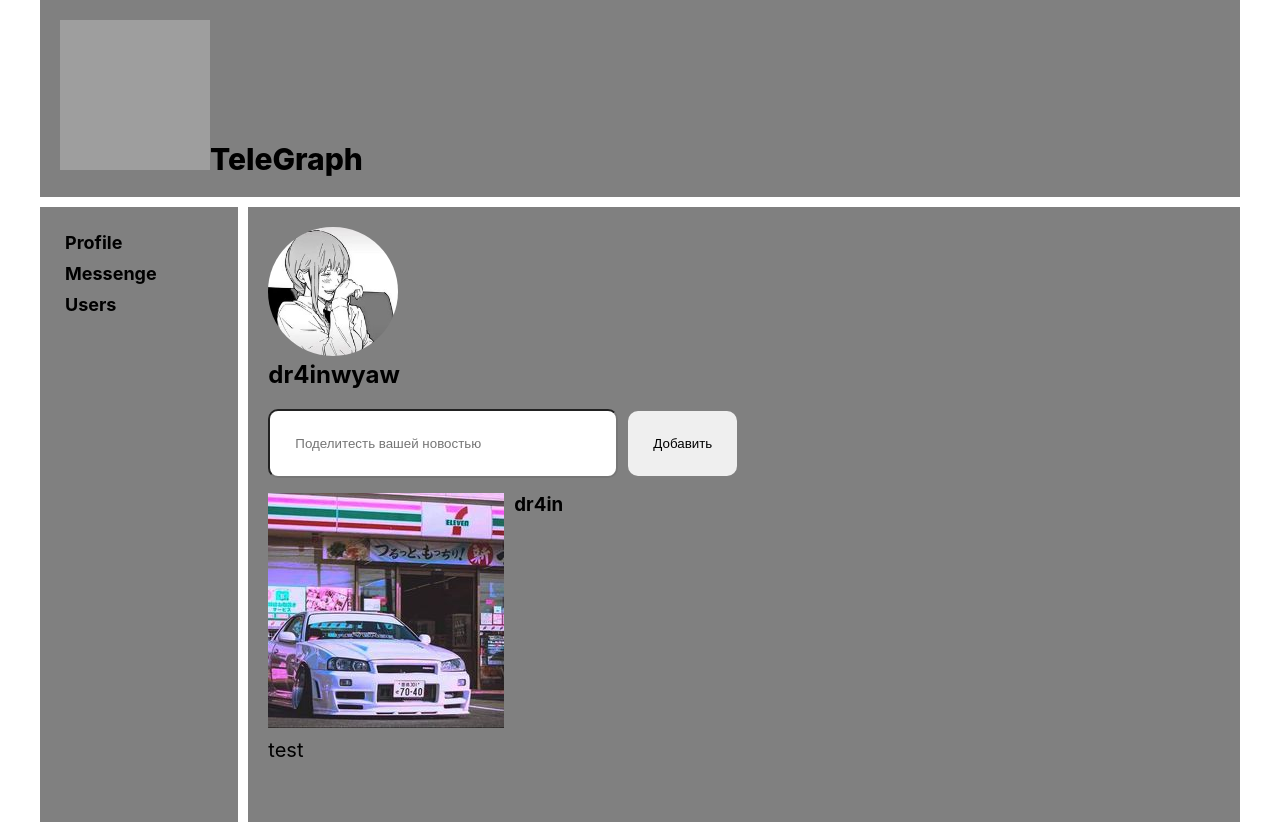
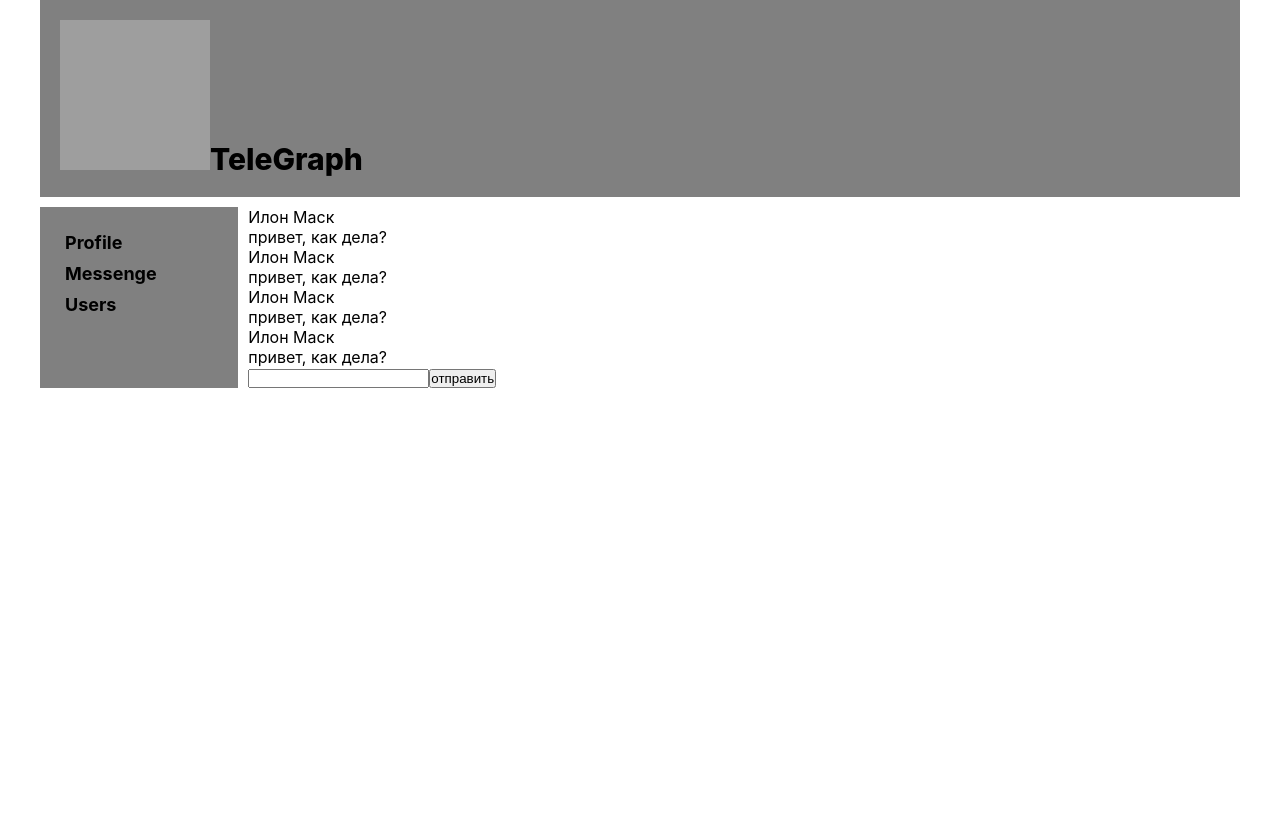
Before and after one commit to dr4inwyaw/telegraph, a React (Create React App) app: page /dialogs in a window 1280 px wide. After the commit the page ends 800 px from the top, so only its background shows below. Built offline with nearby package versions, Linux system fonts and the light colour scheme; grey boxes are pictures that could not be loaded.

Commit message:
massange

```diff
--- a/package.json
+++ b/package.json
@@ -8,6 +8,7 @@
     "@testing-library/user-event": "^13.5.0",
     "react": "^18.2.0",
     "react-dom": "^18.2.0",
+    "react-router-dom": "^5.2.0",
     "react-scripts": "5.0.1",
     "web-vitals": "^2.1.4"
   },
--- a/src/App.js
+++ b/src/App.js
@@ -2,12 +2,20 @@ import './App.css';
 import Header from './components/header/Header.jsx';
 import Navbar from './components/navbar/Navbar.jsx';
 import Contant from './components/contant/Contant.jsx';
+import Dialog from './components/dialogs/Dialog.jsx';
+import {BrowserRouter, Switch, Route} from 'react-router-dom'
 function App() {
   return (
     <div className="wrap">
+      <BrowserRouter>
       <Header/>
       <Navbar/>
-      <Contant/>
+      <Switch>
+        <Route exact path='/' component={Contant}/>
+        <Route exact path='/contant' component={Contant}/>
+        <Route exact path='/dialogs' component={Dialog}/>
+      </Switch>
+      </BrowserRouter>
     </div>
   );
 }
--- /dev/null
+++ b/src/components/dialogs/Dialog.jsx
@@ -0,0 +1,27 @@
+import React from "react";
+function Dialog() {
+    return (
+        <div className="dialogs">
+            <div className="messenge">
+                <p>Илон Маск</p>
+                <p>привет, как дела?</p>
+            </div>
+            <div className="messenge">
+                <p>Илон Маск</p>
+                <p>привет, как дела?</p>
+            </div>
+            <div className="messenge">
+                <p>Илон Маск</p>
+                <p>привет, как дела?</p>
+            </div>
+            <div className="messenge">
+                <p>Илон Маск</p>
+                <p>привет, как дела?</p>
+            </div>
+            <input type="text"/>
+            <button>отправить</button>
+        </div>
+    );
+};
+
+export default Dialog;
--- a/src/components/navbar/Navbar.jsx
+++ b/src/components/navbar/Navbar.jsx
@@ -1,11 +1,12 @@
+import { NavLink } from 'react-router-dom';
 import style from './navbar.module.css'
-
+import React from "react";
 function Navbar() {
   return (
     <div className={`${style.navbar} navbar`}>
-        <a href="#" className={style.links} >Profile</a>
-        <a href="#" className={style.links} >Messenge</a>
-        <a href="#" className={style.links} >Users</a>
+        <NavLink to='/contant' className={style.links} >Profile</NavLink>
+        <NavLink to='/dialogs' className={style.links} >Messenge</NavLink>
+        <NavLink to='' className={style.links} >Users</NavLink>
     </div>
   );
 }
```
Also changed, not shown: 1 other file (tests, documents, lock files or other folders).
